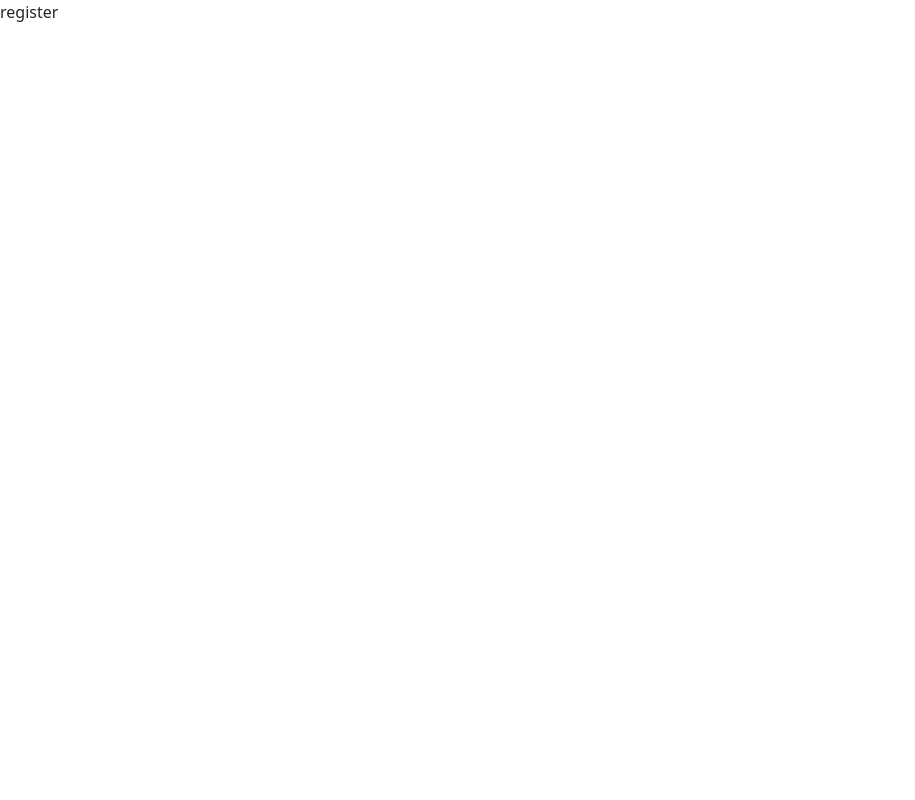
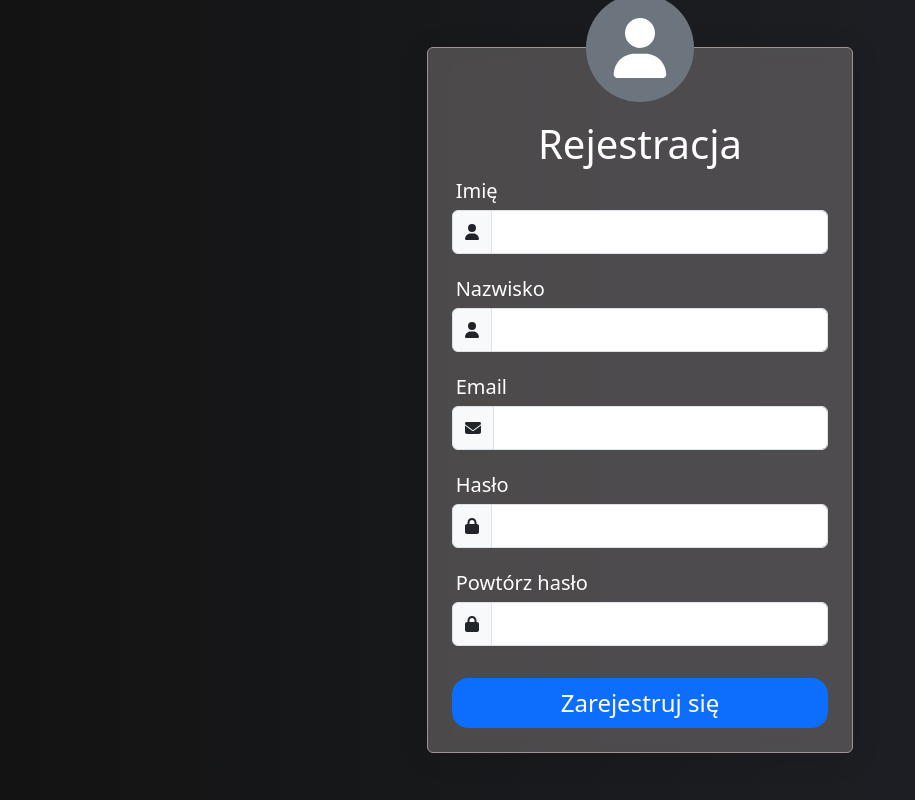
Before and after one commit to StalowyDestroyer/ChatApp, a React (Vite) app in the folder frontend/: page /register in a window 1280 px wide. Shown: the whole page, without its empty margins (0-915 px from the left). Built offline with nearby package versions, Linux system fonts and the light colour scheme.

Commit message:
added register page in frontend

```diff
--- a/frontend/src/pages/register/register.tsx
+++ b/frontend/src/pages/register/register.tsx
@@ -1,6 +1,64 @@
+import { faEnvelope, faLock, faUser } from "@fortawesome/free-solid-svg-icons";
+import { FontAwesomeIcon } from "@fortawesome/react-fontawesome";
+import { useState } from "react";
 
 export const Register = () => {
+  const [registerData, setRegisterData] = useState<object>({});
+
+  function handleChange(e: React.ChangeEvent<HTMLInputElement>) {
+    const { name, value } = e.target;
+    setRegisterData((prev) => ({
+      ...prev,
+      [name]: value,
+    }));
+  };
+
   return (
-    <div>register</div>
+    <div className="d-flex align-items-center justify-content-center main_container text-white">
+      <div className="d-flex flex-column form_container col-11 col-sm-8 col-md-5 col-xl-4 col-xxl-3 position-relative rounded p-4">
+        <FontAwesomeIcon icon={faUser} className="login_image position-absolute start-50 translate-middle rounded-circle bg-secondary p-4"/>
+        <h1 className="text-center mt-5 mb-1">Rejestracja</h1>
+        <div className="d-flex flex-column gap-3">
+          <div>
+            <label className="fs-5 p-1">Imię</label>
+            <div className="input-group">
+              <span className="input-group-text"><FontAwesomeIcon icon={faUser} /></span>
+              <input type="email" value={registerData.name} className="form-control fs-5" onChange={(e) => handleChange(e)}/>
+            </div>
+          </div>
+          <div>
+            <label className="fs-5 p-1">Nazwisko</label>
+            <div className="input-group">
+              <span className="input-group-text"><FontAwesomeIcon icon={faUser} /></span>
+              <input type="email" value={registerData.surname} className="form-control fs-5" onChange={(e) => handleChange(e)}/>
+            </div>
+          </div>
+          <div>
+            <label className="fs-5 p-1">Email</label>
+            <div className="input-group">
+              <span className="input-group-text"><FontAwesomeIcon icon={faEnvelope} /></span>
+              <input type="email" value={registerData.email} className="form-control fs-5" onChange={(e) => handleChange(e)}/>
+            </div>
+          </div>
+          <div>
+            <label className="fs-5 p-1">Hasło</label>
+            <div className="input-group">
+              <span className="input-group-text"><FontAwesomeIcon icon={faLock} /></span>
+              <input type="password" value={registerData.password} className="form-control fs-5" onChange={(e) => handleChange(e)}/>
+            </div>
+          </div>
+          <div>
+            <label className="fs-5 p-1">Powtórz hasło</label>
+            <div className="input-group">
+              <span className="input-group-text"><FontAwesomeIcon icon={faLock} /></span>
+              <input type="password" value={registerData.passwordCheck} className="form-control fs-5" onChange={(e) => handleChange(e)}/>
+            </div>
+          </div>
+          <div className="d-flex flex-column pt-3">
+            <button className="btn btn-primary fs-4 rounded-4">Zarejestruj się</button>
+          </div>
+        </div>
+      </div>
+    </div>
   )
 }
```
